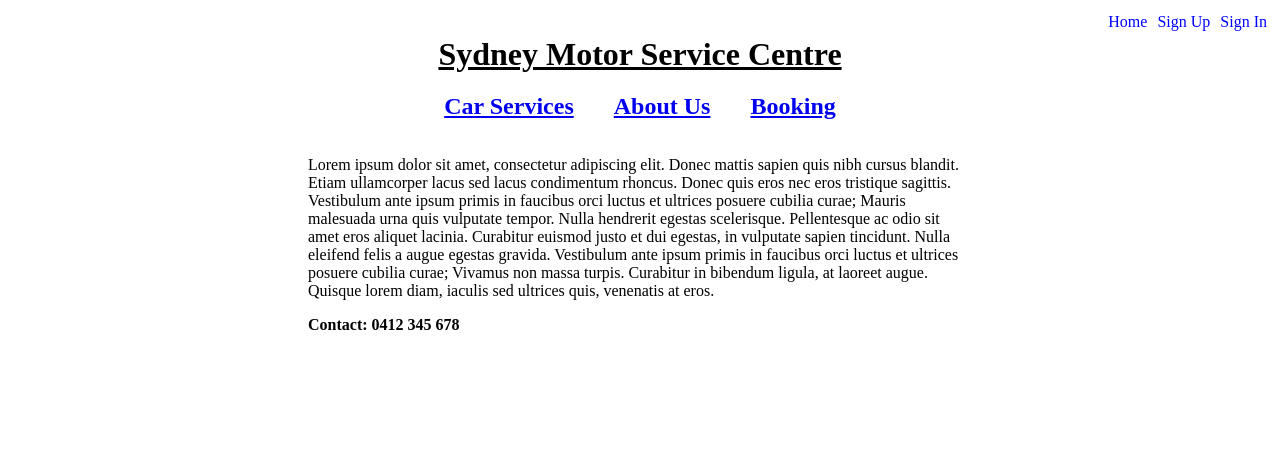
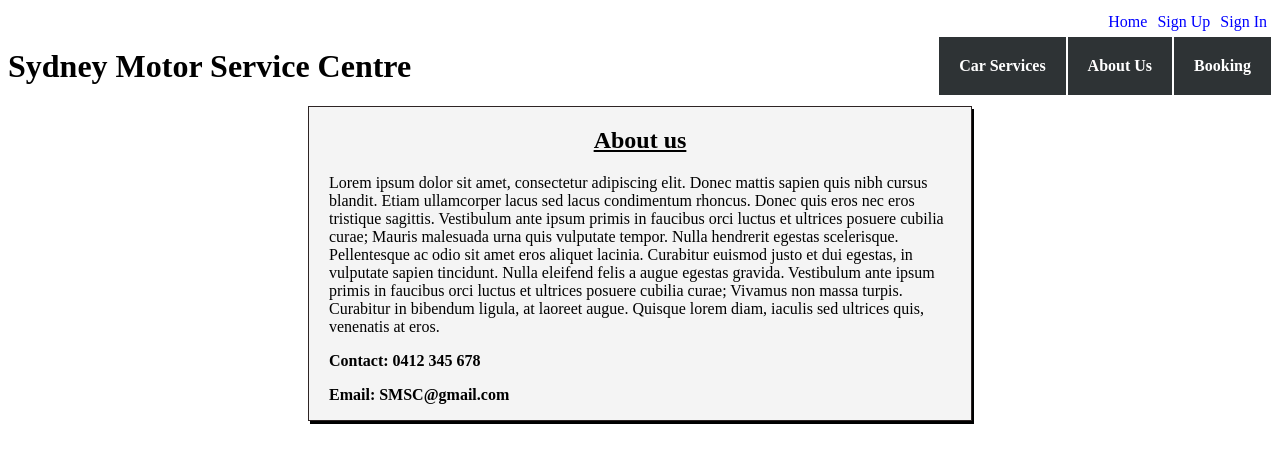
Before and after one commit to Pieter-and-Keith/full_stack_client, a React (Vite) app: page /about in a window 1280 px wide. Shown: the top 462 px of the page. Built offline with nearby package versions, Linux system fonts and the light colour scheme; no server answers.

Commit message:
added styling to about us page

```diff
--- a/src/components/Styled.js
+++ b/src/components/Styled.js
@@ -15,6 +15,10 @@ export const HomeMargin = styled.main`
     }
 `
 
+export const PageTitle = styled.h2`
+    display: flex;
+    justify-content: center;
+`
 export const HomeNav = styled.nav`
     display: flex;
     background-color: #2E3335;
@@ -48,7 +52,9 @@ export const BusinessTitle = styled.header`
 `
 
 export const Service = styled.div`
-    background-color: blue;
+    background-color: #f4f4f4;
+    box-shadow: 2px 3px black;
+    border: 1px ridge #2D2424;
     padding: 10px;
     margin: 5px;
 `
@@ -76,5 +82,13 @@ export const NavLinkWords = styled(Link)`
     }
 `
 
+export const AboutBox = styled.main`
+    margin: 10px 300px;
+    padding: 0 20px;
+    background-color: #f4f4f4;
+    box-shadow: 2px 3px black;
+    border: 1px ridge #2D2424;
+`
+
 export const DropDownBox = styled.option`
 `
--- a/src/pages/about.jsx
+++ b/src/pages/about.jsx
@@ -1,5 +1,4 @@
-import { Link } from "react-router-dom"
-
+import { BusinessTitle, HomeBox1, HomeLink, HomeNav, HomeLinkWords, PageTitle, AboutBox } from '../components/Styled'
 import {useGlobalState} from '../utils/StateContext'
 
 const About = () => {
@@ -8,25 +7,29 @@ const About = () => {
 
     return(
         <>
-            <header style={{display:"flex", justifyContent:"center"}}>
-                <h1 style={{margin:"0px"}}><u>Sydney Motor Service Centre</u></h1>
-            </header>
+            <HomeBox1>
+                <BusinessTitle>
+                    <h1 style={{margin:"0px"}}>Sydney Motor Service Centre</h1>
+                </BusinessTitle>
 
-            <nav style={{display:"flex", flexDirection:"row", justifyContent:"center"}}>
-                <Link to="/"><h2 style={{padding:"20px", margin:"0px"}}>Car Services</h2></Link>
-                <Link to="/about"><h2 style={{padding:"20px", margin:"0px"}}>About Us</h2></Link>
-                { userSignedIn !== "admin" &&
-                    <Link to="/make_booking"><h2 style={{padding:"20px", margin:"0px"}}>Booking</h2></Link>
-                }
-            </nav>
+                <HomeNav>
+                    <HomeLink><HomeLinkWords to="/">Car Services</HomeLinkWords></HomeLink>
+                    <HomeLink><HomeLinkWords to="/about">About Us</HomeLinkWords></HomeLink>
+                    { userSignedIn !== "admin" &&
+                        <HomeLink><HomeLinkWords to="/make_booking">Booking</HomeLinkWords></HomeLink>
+                    }
+                </HomeNav>
+            </HomeBox1>
 
-            <main style={{marginLeft:"300px", marginRight:"300px"}}>
+            <AboutBox>
+                <PageTitle><u>About us</u></PageTitle>
                 <p>Lorem ipsum dolor sit amet, consectetur adipiscing elit. Donec mattis sapien quis nibh cursus blandit. Etiam ullamcorper lacus sed lacus condimentum rhoncus. Donec quis eros nec eros tristique sagittis. Vestibulum ante ipsum primis in faucibus orci luctus et ultrices posuere cubilia curae; Mauris malesuada urna quis vulputate tempor. Nulla hendrerit egestas scelerisque. Pellentesque ac odio sit amet eros aliquet lacinia. Curabitur euismod justo et dui egestas, in vulputate sapien tincidunt. Nulla eleifend felis a augue egestas gravida. Vestibulum ante ipsum primis in faucibus orci luctus et ultrices posuere cubilia curae; Vivamus non massa turpis. Curabitur in bibendum ligula, at laoreet augue. Quisque lorem diam, iaculis sed ultrices quis, venenatis at eros.</p>
 
                 <section>
                     <p><strong>Contact: 0412 345 678</strong></p>
+                    <p><strong>Email: SMSC@gmail.com</strong></p>
                 </section>
-            </main>
+            </AboutBox>
 
         </>
     )
--- a/src/pages/home.jsx
+++ b/src/pages/home.jsx
@@ -1,7 +1,6 @@
-import { Link } from "react-router-dom"
 import {useGlobalState} from '../utils/StateContext'
 
-import { HomeMargin, BusinessTitle, HomeBox1, HomeLink, HomeNav, HomeLinkWords } from '../components/Styled'
+import { HomeMargin, BusinessTitle, HomeBox1, HomeLink, HomeNav, HomeLinkWords, PageTitle } from '../components/Styled'
 import ServiceItem from "../components/service-item";
 
 const Home = (props) => {
@@ -31,6 +30,7 @@ const Home = (props) => {
             </HomeBox1>
 
             <HomeMargin>
+                <PageTitle><u>Service Provide</u></PageTitle>
                 {serviceTypes}
             </HomeMargin>
 
```
